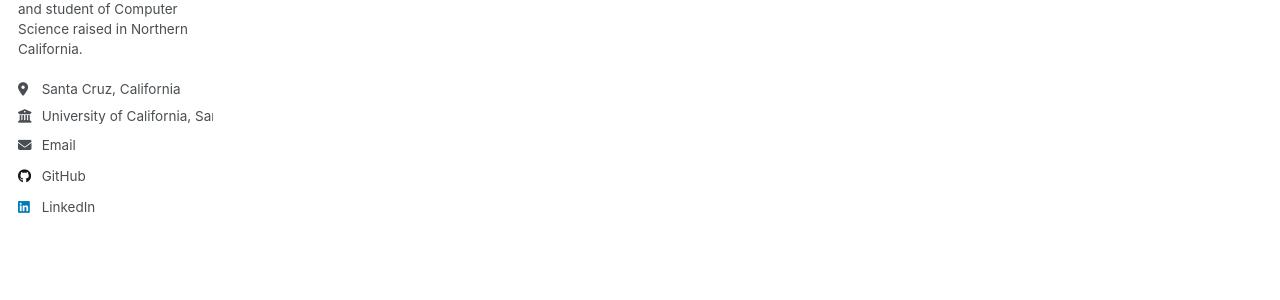
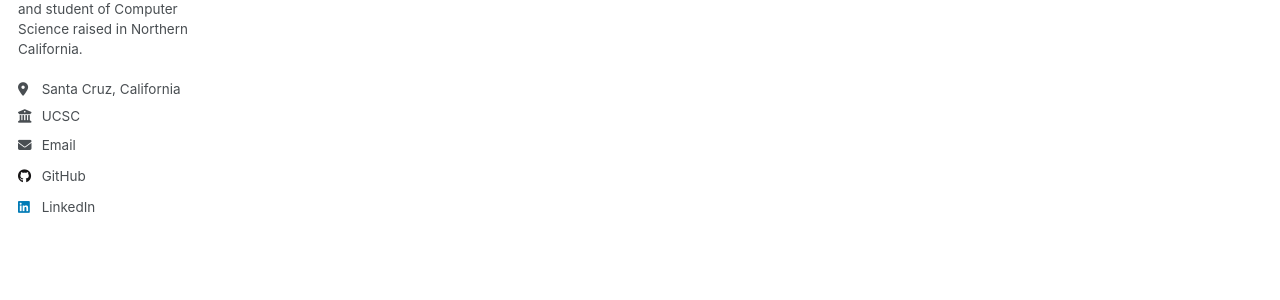
Before and after one commit to jacob-thompson/jacob-thompson.github.io, a Jekyll site: the page built from _pages/publications.html, in a window 1280 px wide. Shown: the part 389-689 px from the top of the page. Built offline with Jekyll 4.4.1, drawn with Linux system fonts in a browser that asks for light colours; a script bundle is joined from its source files by our own code; library files that are not in the unit come from our copies; a script that is not in the unit is left out.

Commit message:
abbreviate ucsc

```diff
--- a/_config.yml
+++ b/_config.yml
@@ -26,7 +26,7 @@ author:
   pronouns         : "he/him"
   bio              : "Undergraduate Researcher and student of Computer Science raised in Northern California."
   location         : "Santa Cruz, California"
-  employer         : "University of California, Santa Cruz"
+  employer         : "UCSC"
   uri              : # URL
   email            : "jacobalthompson@gmail.org"
 
```
